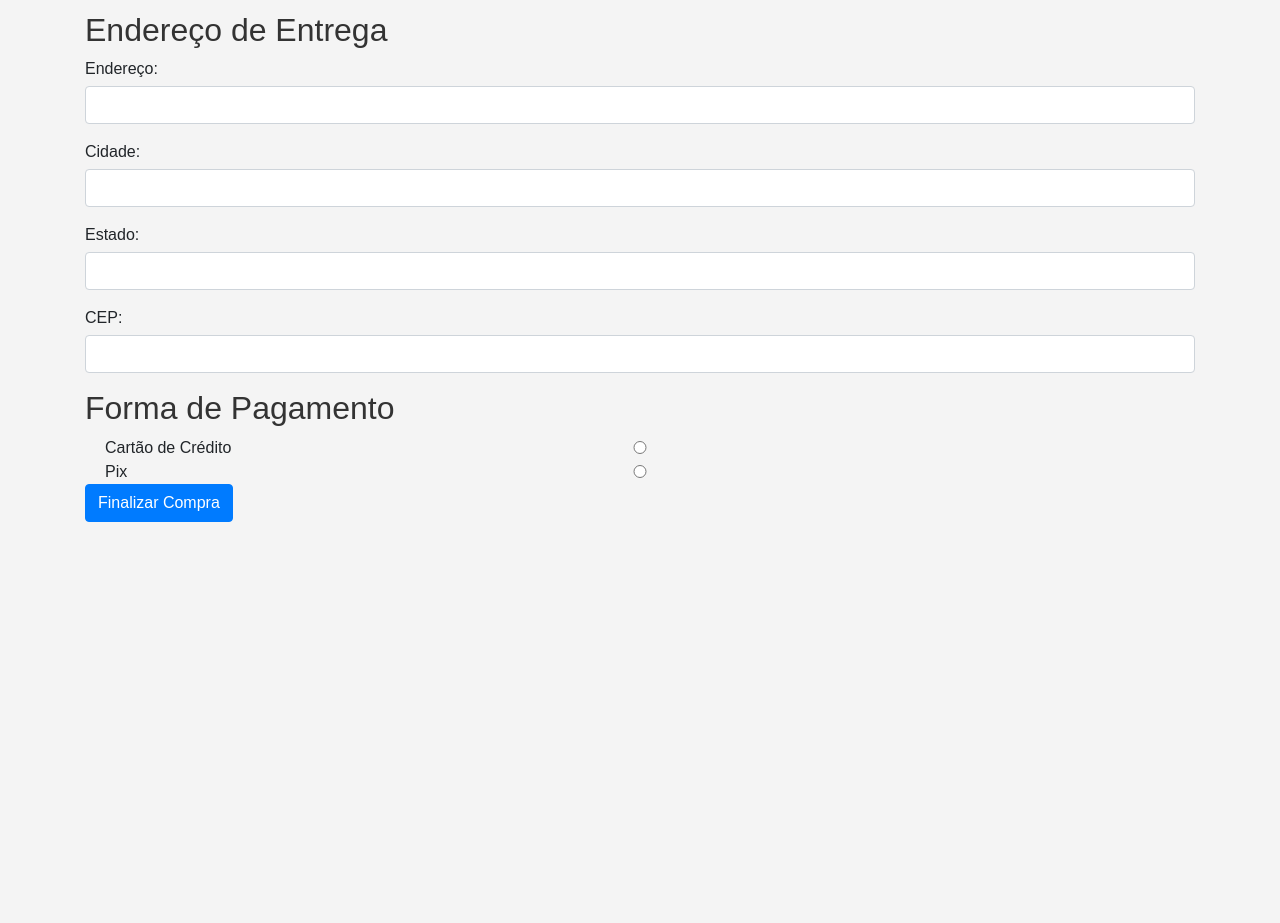
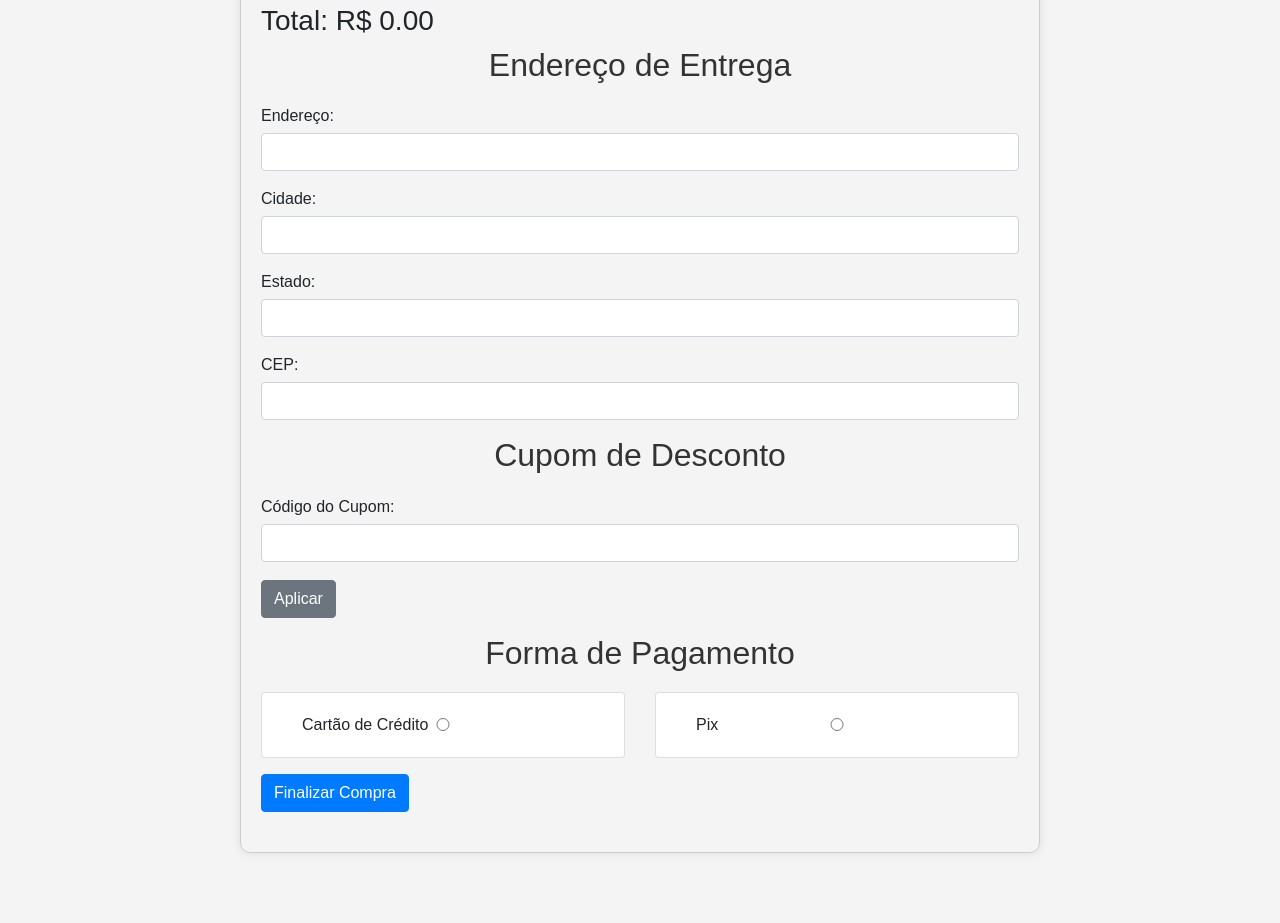
Before and after one commit to raphadroid27/gourmet-cafe, a Flask app: page /finalizar_compra in a window 1280 px wide. Shown: the part 284-1207 px from the top of the page. Before the commit the page ends 806 px from the top, so only its background shows below. Run offline with Flask 3, Linux system fonts and the light colour scheme; some libraries are stand-ins or nearby versions.

Commit message:
Update_15
Adicionada funcionalidade de validação de cupom de desconto e atualizar o formulário de finalização de compra

```diff
--- a/app.py
+++ b/app.py
@@ -268,6 +268,24 @@ def finalizar_compra():
 
     return render_template('finalizar_compra.html', total=total)
 
+@app.route('/validar_cupom', methods=['POST'])
+def validar_cupom():
+    cupom = request.form.get('cupom')
+    # Supondo que temos uma função que verifica a validade do cupom
+    desconto = verificar_cupom(cupom)
+    if desconto:
+        return jsonify({'valido': True, 'desconto': desconto})
+    else:
+        return jsonify({'valido': False})
+
+def verificar_cupom(cupom):
+    # Exemplo de cupons válidos
+    cupons_validos = {
+        'DESCONTO10': 10,
+        'DESCONTO20': 20
+    }
+    return cupons_validos.get(cupom.upper())
+
 if __name__ == '__main__':
     threading.Thread(target=atualizar_codigos_recuperacao).start()
     app.run(debug=True)
--- a/templates/finalizar_compra.html
+++ b/templates/finalizar_compra.html
@@ -9,6 +9,7 @@
 </head>
 <body>
     <div class="container mt-5">
+        <div class="centered-form">
             <h1 class="mb-4">Finalizar Compra</h1>
 
             <!-- Resumo do Pedido -->
@@ -33,7 +34,7 @@
             </table>
             <h3>Total: R$ {{ '%.2f'|format(total) }}</h3>
 
-        <!-- Formulário de Finaliza��ão de Compra -->
+            <!-- Formulário de Finalização de Compra -->
             <form action="{{ url_for('finalizar_compra') }}" method="post" class="needs-validation" novalidate>
                 <h2>Endereço de Entrega</h2>
                 <div class="form-group">
@@ -57,7 +58,19 @@
                     <div class="invalid-feedback">Por favor, insira o CEP.</div>
                 </div>
 
+                <!-- Campo de Cupom de Desconto -->
+                <h2>Cupom de Desconto</h2>
+                <div class="form-group">
+                    <label for="cupom">Código do Cupom:</label>
+                    <input type="text" id="cupom" name="cupom" class="form-control">
+                    <button type="button" class="btn btn-secondary mt-2" onclick="aplicarCupom()">Aplicar</button>
+                    <div id="mensagem-cupom" class="text-danger mt-2"></div>
+                </div>
+
                 <h2>Forma de Pagamento</h2>
+                <div class="card-deck mb-3">
+                    <div class="card">
+                        <div class="card-body">
                             <div class="form-check">
                                 <input type="radio" id="cartao" name="forma_pagamento" value="cartao" class="form-check-input" required>
                                 <label for="cartao" class="form-check-label">Cartão de Crédito</label>
@@ -81,7 +94,10 @@
                                     <input type="text" id="cvv_cartao" name="cvv_cartao" class="form-control">
                                 </div>
                             </div>
-
+                        </div>
+                    </div>
+                    <div class="card">
+                        <div class="card-body">
                             <div class="form-check">
                                 <input type="radio" id="pix" name="forma_pagamento" value="pix" class="form-check-input" required>
                                 <label for="pix" class="form-check-label">Pix</label>
@@ -89,9 +105,13 @@
                             <div id="pix_info" style="display: none;">
                                 <p>Chave Pix: sua-chave-pix@example.com</p>
                             </div>
+                        </div>
+                    </div>
+                </div>
 
                 <button type="submit" class="btn btn-primary">Finalizar Compra</button>
             </form>
+        </div>
     </div>
 
     <script src="https://code.jquery.com/jquery-3.5.1.slim.min.js"></script>
@@ -128,6 +148,32 @@
                 }
             });
         });
+
+        function aplicarCupom() {
+            var cupom = document.getElementById('cupom').value;
+            var mensagemCupom = document.getElementById('mensagem-cupom');
+
+            fetch('/validar_cupom', {
+                method: 'POST',
+                headers: {
+                    'Content-Type': 'application/x-www-form-urlencoded'
+                },
+                body: 'cupom=' + encodeURIComponent(cupom)
+            })
+            .then(response => response.json())
+            .then(data => {
+                if (data.valido) {
+                    mensagemCupom.textContent = 'Cupom aplicado! Desconto de ' + data.desconto + '%';
+                    // Atualizar o valor total com o desconto
+                    var totalElement = document.querySelector('h3');
+                    var total = parseFloat(totalElement.textContent.replace('Total: R$ ', '').replace(',', '.'));
+                    var novoTotal = total - (total * data.desconto / 100);
+                    totalElement.textContent = 'Total: R$ ' + novoTotal.toFixed(2).replace('.', ',');
+                } else {
+                    mensagemCupom.textContent = 'Cupom inválido.';
+                }
+            });
+        }
     </script>
 </body>
 </html>
```
Also changed, not shown: dbCoffee.db. Lines whose indentation alone changed are shown as unchanged.
